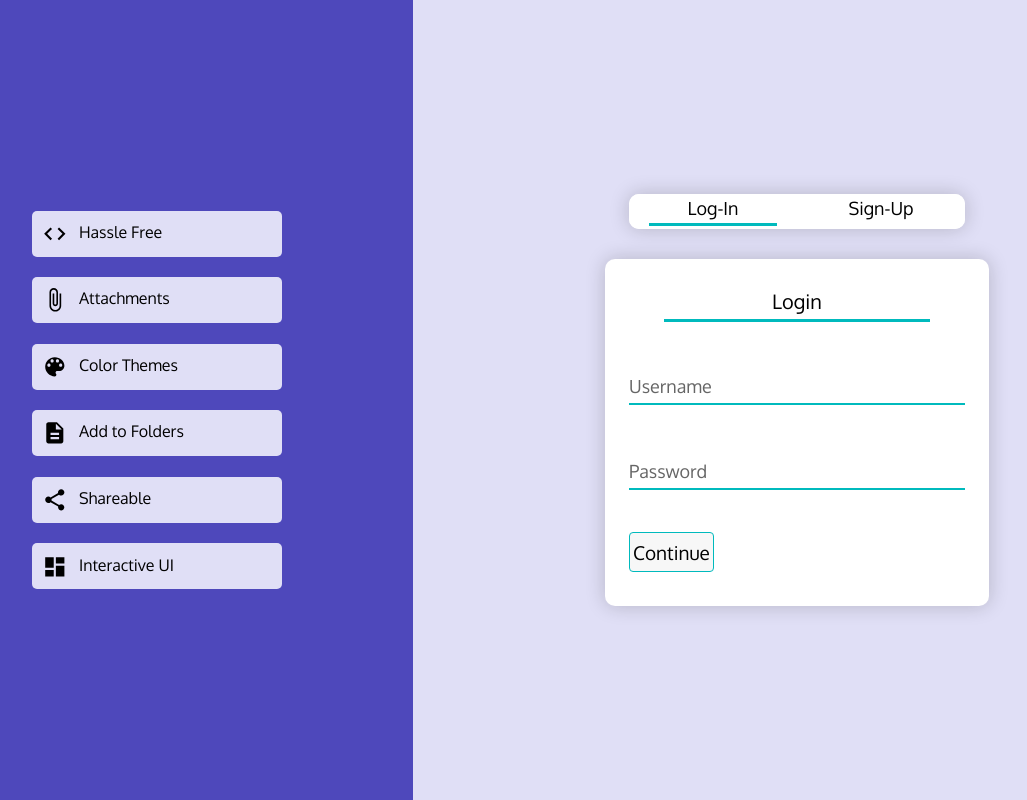
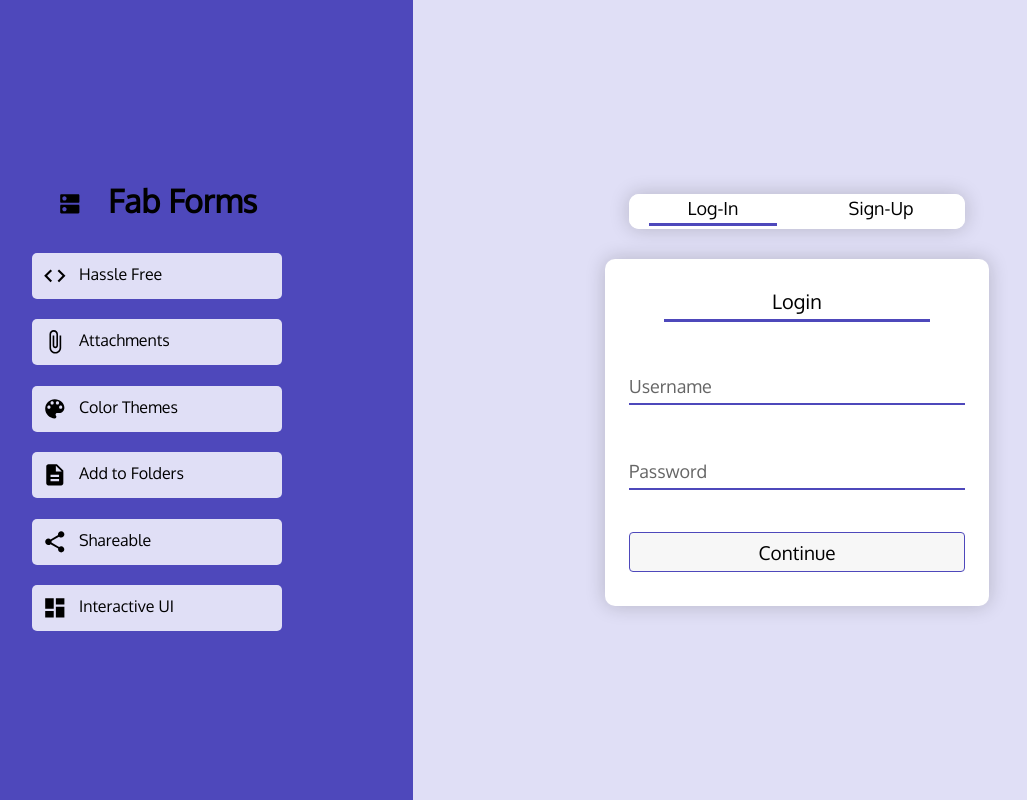
Before and after one commit to AviroopNandy/Google-Forms-Clone, a React (Create React App) app: page /login in a window 1280 px wide. Shown: the whole page, without its empty margins (99-1126 px from the left). Built offline with nearby package versions, Linux system fonts and the light colour scheme.

Commit message:
login page css

```diff
--- a/src/components/LoginApp/LoginApp.js
+++ b/src/components/LoginApp/LoginApp.js
@@ -3,6 +3,7 @@ import Login from "../Login/Login.js";
 import Signup from "../Signup/Signup.js";
 import styles from "./LoginApp.module.css";
 
+import DnsIcon from '@material-ui/icons/Dns';
 import DescriptionIcon from '@material-ui/icons/Description';
 import ShareIcon from '@material-ui/icons/Share';
 import DashboardIcon from '@material-ui/icons/Dashboard';
@@ -36,6 +37,7 @@ class LoginApp extends React.Component {
         return(
             <div className={ styles.rootContainer }>
                 <div className={styles.sub1}>
+                    <h1><DnsIcon />Fab Forms</h1>
                     <div><CodeIcon className={styles.done} />Hassle Free</div>
                     <div><AttachFileIcon className={styles.done} />Attachments</div>
                     <div><ColorLensIcon className={styles.done} />Color Themes</div>
--- a/src/components/LoginApp/LoginApp.module.css
+++ b/src/components/LoginApp/LoginApp.module.css
@@ -25,6 +25,10 @@ body,
     justify-content: center;
     flex-direction: column;
     align-items: center;
+}
+.sub1>h1{
+    width:100%;
+    text-align: center;
 }
 .sub1>div{
     width:45%;
@@ -72,7 +76,7 @@ body,
 
 .selectedController {
     transition: all 250ms ease-in-out;
-    border-bottom: 3px solid #00babd;
+    border-bottom: 3px solid var(--purpleDark);
     margin-left: 20px;
     margin-right: 20px;
 }
@@ -104,7 +108,7 @@ body,
     margin-right: 35px;
     font-family: "Oxygen", sans-serif;
     font-size: 20px;
-    border-bottom: 3px solid #00babd;
+    border-bottom: 3px solid var(--purpleDark);
 }
 
 .box {
@@ -147,7 +151,7 @@ body,
     height: 2.1em;
     border: none;
     /* border-radius: 4px; */
-    border-bottom: 2px solid #00babd;
+    border-bottom: 2px solid var(--purpleDark);
     transition: all 250ms ease-in-out;
     padding: 3px;
     font-family: "Oxygen", sans-serif;
@@ -174,7 +178,7 @@ body,
 
 .loginInput:focus ~ span,
 .loginInput:valid ~ span {
-    color: #00babd;
+    color: var(--purpleDark);
     font-size: 16px;
     transform: translateY(-2.1em);
 }
@@ -192,9 +196,12 @@ body,
     font-family: "Oxygen", sans-serif;
     background-color: rgba(15, 15, 15, 0.03);
     margin-top: 10px;
-    border: 1px solid #00babd;
+    border: 1px solid var(--purpleDark);
     transition: all 250ms ease-in-out;
     cursor: pointer;
+    text-align: center;
+    align-items: center;
+    width:100%;
 }
 
 .loginBtn:hover {
@@ -203,7 +210,7 @@ body,
 
 .loginBtn:hover,
 .loginBtn:focus {
-    background-color: #00babd;
+    background-color: var(--purpleDark);
     color: white;
 }
 
```
